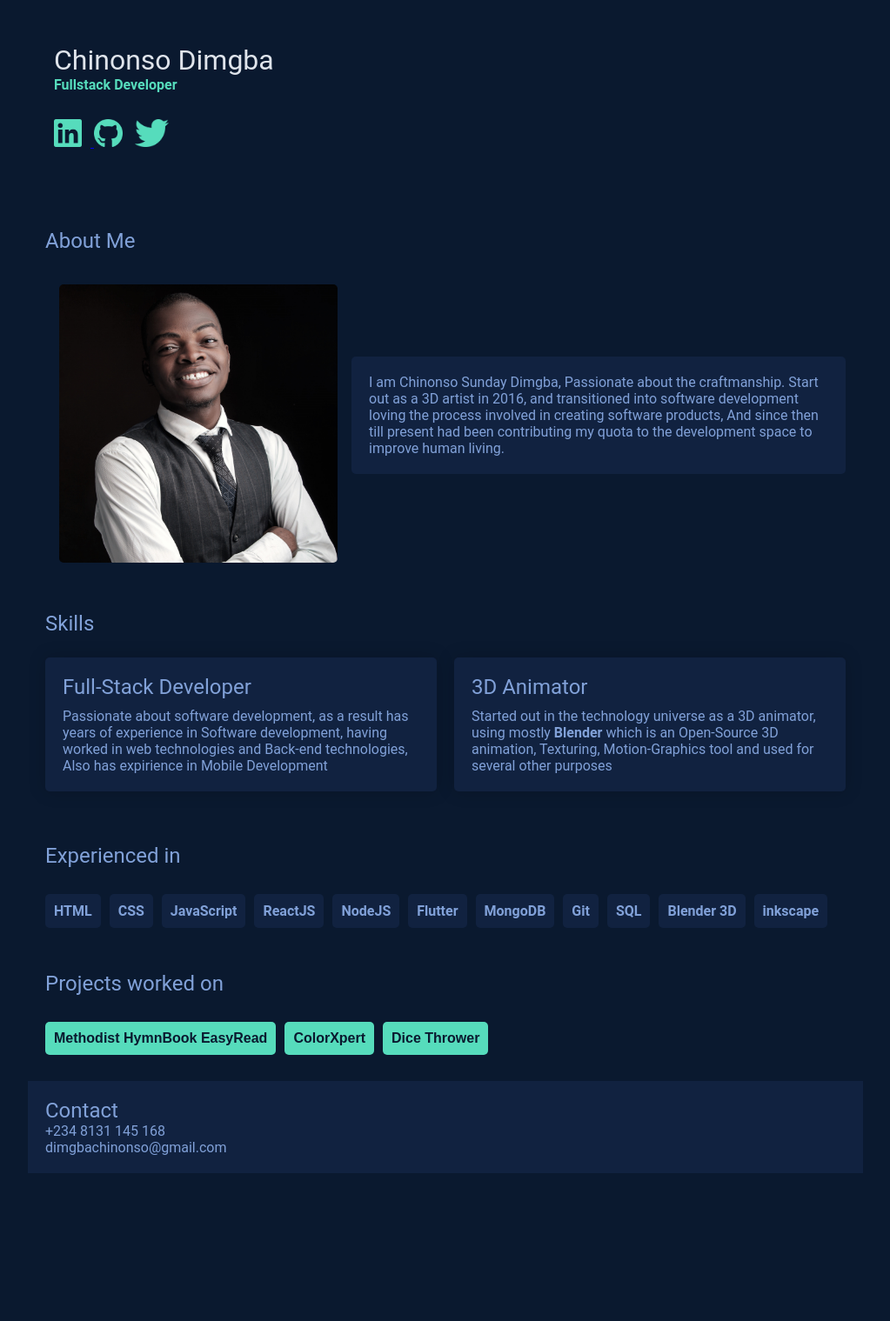
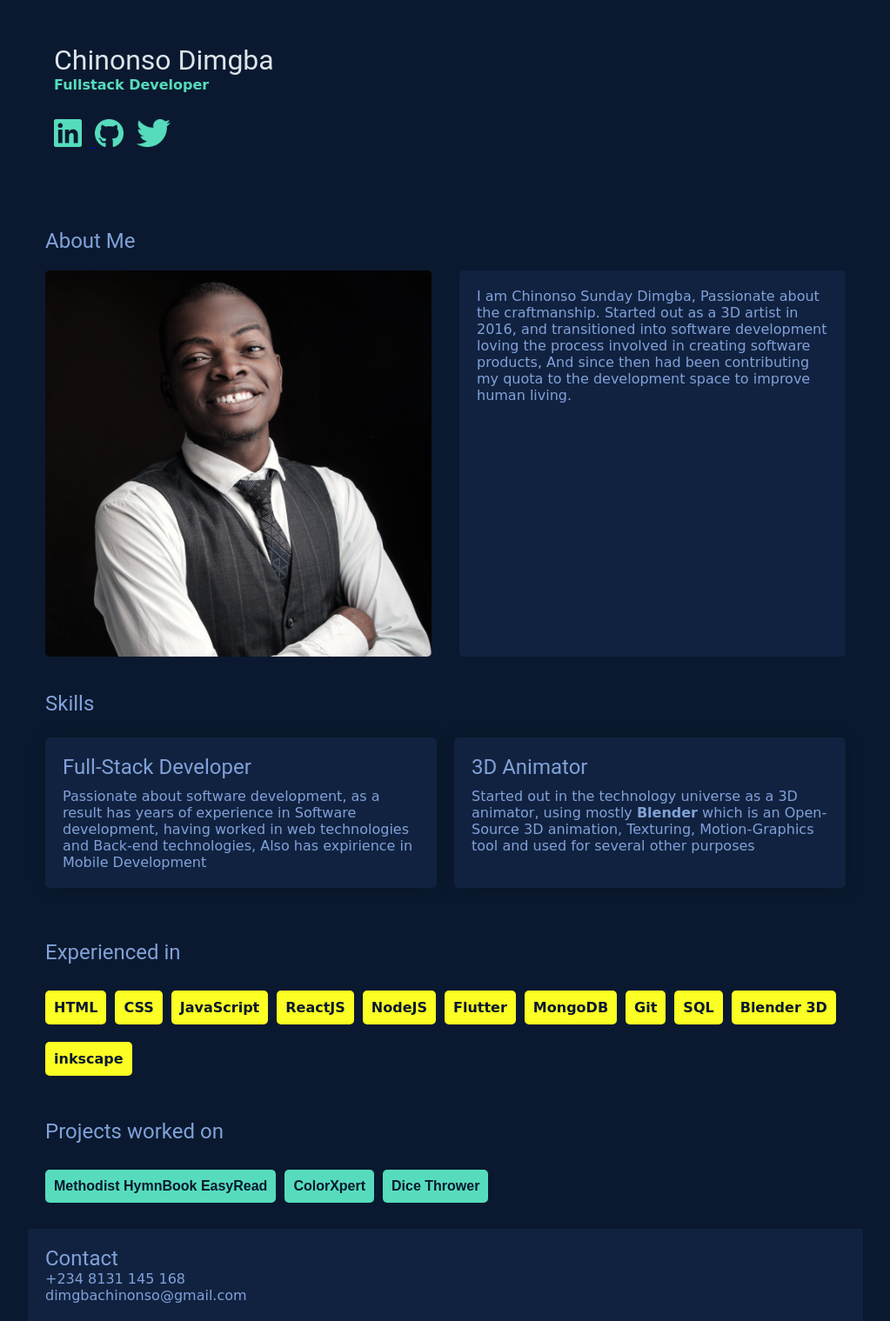
Before and after one commit to lordcsd/portFolioWebSite, a PHP site: page / in a window 1280 px wide. Shown: the whole page at 87% size, without its empty margins (128-1151 px from the left). Before the commit the page ends 1349 px from the top, so only its background shows below. Run offline with PHP 8.4, Linux system fonts and the light colour scheme.

Commit message:
ui improve

```diff
--- a/index.html
+++ b/index.html
@@ -29,14 +29,13 @@
 
     <h1 style="margin: 40px 5px 5px 20px">About Me</h1>
     <div class="aboutMe">
-
       <img class="myImage" src="./pic.png" />
       <p>
-        I am Chinonso Sunday Dimgba, Passionate about the craftmanship. Start
+        I am Chinonso Sunday Dimgba, Passionate about the craftmanship. Started
         out as a 3D artist in 2016, and transitioned into software development
         loving the process involved in creating software products, And since
-        then till present had been contributing my quota to the development
-        space to improve human living.
+        then had been contributing my quota to the development space to improve
+        human living.
       </p>
     </div>
 
--- a/style.css
+++ b/style.css
@@ -3,7 +3,9 @@
   --lightBG: #112240;
   --blueLight: #81a1d8;
   --greenLight: #56dcbc;
+  --yellow: #fbff23;
   --white: #dfe4eb;
+  --shadow: 0 0 20px rgba(0, 0, 0, 0.172);
 }
 
 * {
@@ -14,9 +16,9 @@
 body {
   margin: 0 10rem;
   background-color: var(--darkBG);
-  font-family: Roboto, -apple-system, BlinkMacSystemFont, Segoe UI, Oxygen,
-    Ubuntu, Cantarell, Fira Sans, Droid Sans, Helvetica Neue, sans-serif;
+  font-family: cursive;
 }
+
 
 header {
   display: flex;
@@ -33,7 +35,7 @@ hr {
   margin: 5px 0;
 }
 
-.title{
+.title {
   font-size: 2em;
   color: var(--white);
 }
@@ -43,12 +45,21 @@ h1 {
   word-break: break-word;
   color: var(--blueLight);
   font-weight: normal;
+  font-family: Roboto, -apple-system, BlinkMacSystemFont, Segoe UI, Oxygen,
+    Ubuntu, Cantarell, Fira Sans, Droid Sans, Helvetica Neue, sans-serif;
 }
 
 .aboutMe {
   margin: 20px;
-  display: flex;
-  align-items: center;
+  display: grid;
+  grid-template-columns: 1fr 1fr;
+  grid-gap: 2rem;
+}
+
+.myImage {
+  width: 100%;
+  object-fit: cover;
+  border-radius: 5px;
 }
 
 .aboutMe p {
@@ -56,19 +67,11 @@ h1 {
   background-color: var(--lightBG);
   border-radius: 5px;
   padding: 20px;
-  margin-bottom: 20px;
 }
 
 .socialBtn {
   height: 2rem;
   margin: 30px 10px 0 0;
-}
-
-.myImage {
-  height: 20rem;
-  width: 20rem;
-  border-radius: 5px;
-  margin: 1rem;
 }
 
 .cardContain {
@@ -83,7 +86,7 @@ h1 {
   color: var(--blueLight);
   padding: 20px;
   border-radius: 5px;
-  box-shadow: 0 0 20px rgba(0, 0, 0, 0.172);
+  box-shadow: var(--shadow);
 }
 
 .someCard > h1 {
@@ -94,7 +97,6 @@ h1 {
   margin: 20px;
   display: flex;
   flex-wrap: wrap;
-  color: white;
   list-style: none;
 }
 
@@ -120,8 +122,8 @@ h1 {
 
 .technologies > p {
   border-radius: 5px;
-  background-color: var(--lightBG);
-  color: var(--blueLight);
+  background-color: var(--yellow);
+  color: var(--darkBG);
   padding: 10px;
   font-weight: bold;
   margin: 10px 10px 10px 0;
@@ -130,7 +132,6 @@ h1 {
 footer {
   background-color: var(--lightBG);
   padding: 20px;
-  color: white;
   bottom: 0;
 }
 
@@ -142,10 +143,6 @@ footer p {
   body {
     margin: 0;
   }
-  .aboutMe {
-    display: flex;
-    flex-direction: column;
-  }
 }
 @media (max-width: 600px) {
   .cardContain {
@@ -153,4 +150,9 @@ footer p {
     grid-template-columns: 1fr;
     padding: 20px;
   }
+
+  .aboutMe {
+    display: flex;
+    flex-direction: column;
+  }
 }
```
